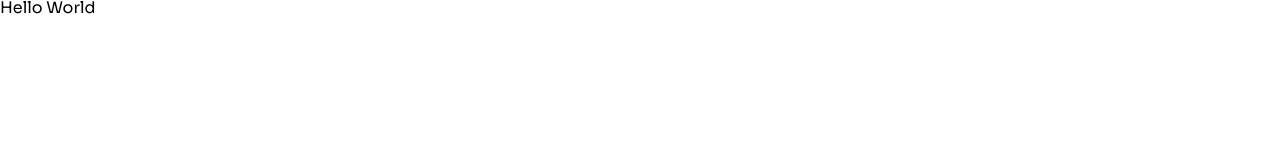
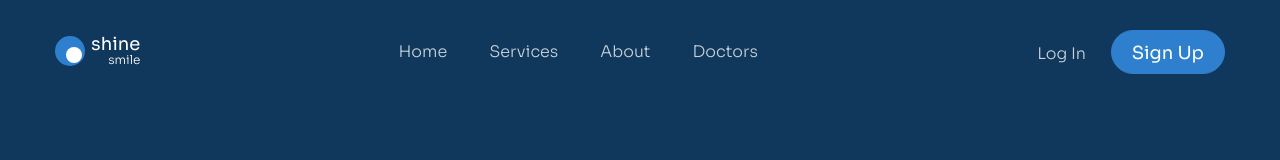
Before and after one commit to anhkietlt25/Project-4.F, a plain HTML site: page index.html in a window 1280 px wide. Drawn offline with Linux system fonts and the light colour scheme.

Commit message:
làm phần header và nav

```diff
--- a/assets/css/style.css
+++ b/assets/css/style.css
@@ -1,5 +1,11 @@
+/* Có đặt tên class chuẩn BEM trong project này */
 * {
     box-sizing: border-box;
+}
+
+:root {
+    --header-bg: #10375C;
+    --btn-height: 60px;
 }
 
 html {
@@ -10,3 +16,133 @@ body {
     font-size: 1.6rem;
     font-family: "Sora", sans-serif;
 }
+
+/* Common */
+a {
+    text-decoration: none;
+}
+
+.container {
+    width: 1170px;
+    max-width: calc(100% - 48px);
+    margin-left: auto;
+    margin-right: auto;
+}
+
+.btn {
+    --height: 60px;
+
+    display: inline-block;
+    min-width: 205px;
+    height: var(--height);
+    padding: 0 20px;
+    line-height: var(--height);
+    font-size: 1.8rem;
+    font-weight: 400;
+    border: 1px solid #2E80CE;
+    color: #fff;
+    border-radius: 30px;
+    background: #2E80CE;
+    text-align: center;
+    cursor: pointer;
+}
+
+.btn:hover {
+    opacity: 0.9;
+    transition: all .3s ease-in-out;
+}
+
+/* Header */
+.header-action-top {
+    display: flex;
+    align-items: center;
+    justify-content: space-between;
+}
+
+.header {
+    min-height: 100vh;
+    background: var(--header-bg);
+    padding-top: 30px;
+}
+
+.logo {
+    position: relative;
+    display: inline-flex;
+    font-size: 1rem;
+}
+
+.logo__circle::before,
+.logo__circle::after {
+    content: "";
+    display: inline-block;
+    border-radius: 50%;
+}
+
+.logo__circle::before {
+    width: 3em;
+    height: 3em;
+    background: #2E80CE;
+}
+
+.logo__circle::after {
+    position: absolute;
+    top: 1.1em;
+    left: 1.1em;
+    width: 1.6em;
+    height: 1.6em;
+    background: #fff;
+}
+
+.logo__text {
+    margin-left: 0.6em;
+    color: #fff;
+    text-align: right;
+    line-height: 1.6em;
+}
+
+.logo__brand {
+    display: block;
+    font-size: 1.8em;
+    font-weight: 400;
+}
+
+.logo__brand--small {
+    font-size: 1.2em;
+    font-weight: 300;
+}
+
+.navbar__list {
+    display: flex;
+}
+
+.action__login,
+.navbar__link {
+    padding: 4px 21px;
+    font-size: 1.6rem;
+    font-weight: 300;
+    color: #C9D2DA;
+}
+.navbar__link:hover,
+.navbar__link--active {
+    position: relative;
+    transition: all .2s ease-in-out;
+    text-shadow: 1px 0 0 currentColor;
+}
+
+.navbar__link--active::before {
+    position: absolute;
+    content: "";
+    top: 28%;
+    left: 8px;
+    display: inline-block;
+    width: 6px;
+    height: 6px;
+    border-radius: 50%;
+    background: #fff;
+}
+
+.action__signup {
+    min-width: 104px;
+    --height: 44px;
+    border-radius: 22px;
+}
--- /dev/null
+++ b/assets/js/main.js
@@ -0,0 +1,13 @@
+const listNav = document.querySelectorAll('.navbar__list .navbar__item');
+// console.log(listNav);
+
+listNav.forEach((item) => {
+    item.addEventListener('click', (e) => {
+        e.preventDefault();
+        listNav.forEach((removeItem) => {
+            removeItem.classList.remove('navbar__link--active');
+        });
+        // console.log(item);
+        item.classList.toggle('navbar__link--active');
+    });
+});
--- a/index.html
+++ b/index.html
@@ -35,6 +35,47 @@
     <meta name="theme-color" content="#ffffff">
 </head>
 <body>
-    <h1>Hello World</h1>
+    <header class="header">
+        <div class="container">
+            <div class="header-action-top">
+                <!-- Logo -->
+                <a href="/">
+                    <div class="logo">
+                        <span class="logo__circle"></span>
+                        <span class="logo__text">
+                            <span class="logo__brand">shine</span>
+                            <span class="logo__brand logo__brand--small">smile</span>
+                        </span>
+                    </div>
+                </a>
+
+                <!-- Navbar -->
+                 <nav class="navbar">
+                    <ul class="navbar__list">
+                        <li class="navbar__item">
+                            <a href="#!" class="navbar__link">Home</a>
+                        </li>
+                        <li class="navbar__item">
+                            <a href="#!" class="navbar__link">Services</a>
+                        </li>
+                        <li class="navbar__item">
+                            <a href="#!" class="navbar__link">About</a>
+                        </li>
+                        <li class="navbar__item">
+                            <a href="#!" class="navbar__link">Doctors</a>
+                        </li>
+                    </ul>
+                 </nav>
+
+                 <!-- Action -->
+                  <div class="action">
+                        <a href="#!" class="action__login">Log In</a>
+                        <a href="#!" class="btn action__signup">Sign Up</a>
+                  </div>
+            </div>
+        </div>
+    </header>
+
+    <script src="./assets/js/main.js"></script>
 </body>
 </html>
```
